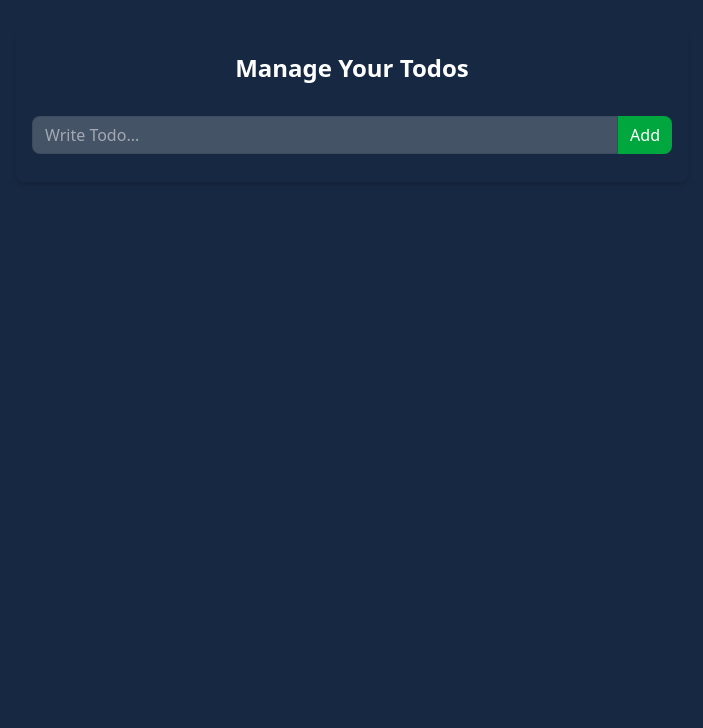
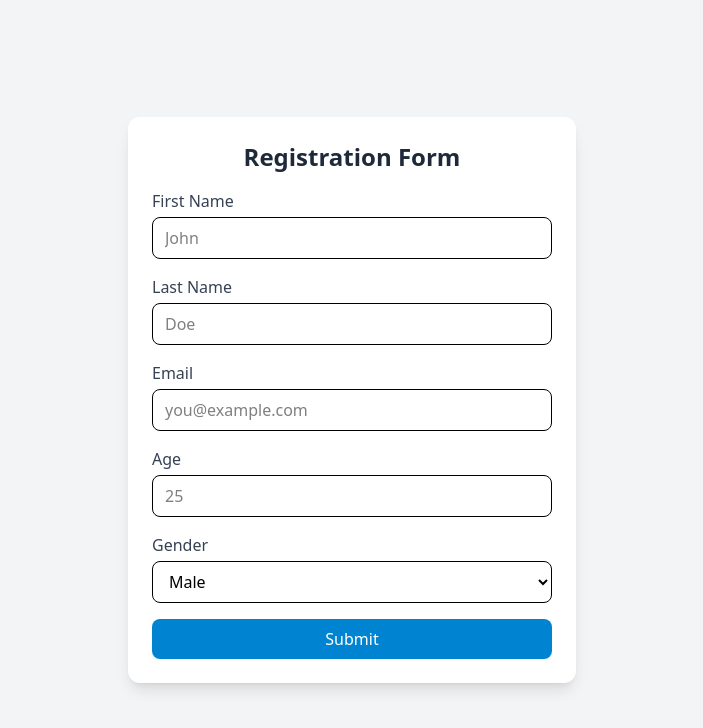
Before and after one commit to Aashir-Siddiqui/React, a React (Vite) app: page / in a window 1280 px wide. Shown: the top 728 px of the page, without its empty margins (288-991 px from the left). Built offline with nearby package versions, Linux system fonts and the light colour scheme.

Commit message:
React hook form practice

```diff
--- a/package.json
+++ b/package.json
@@ -14,6 +14,7 @@
     "motion": "^12.18.1",
     "react": "^19.1.0",
     "react-dom": "^19.1.0",
+    "react-hook-form": "^7.62.0",
     "react-icons": "^5.5.0",
     "sweetalert2": "^11.22.0",
     "tailwindcss": "^4.1.8"
--- a/src/App.jsx
+++ b/src/App.jsx
@@ -1,9 +1,10 @@
+import Form from "./hookForm/Form";
 import Todo from "./hooks/contextApi/todoContext/Todo";
 
 function App() {
   return (
     <>
-      <Todo />
+      <Form />
     </>
   );
 }
--- /dev/null
+++ b/src/hookForm/Form.jsx
@@ -0,0 +1,128 @@
+import React from "react";
+import { useForm } from "react-hook-form";
+
+function Form() {
+  const {
+    register,
+    handleSubmit,
+    formState: { isSubmitting, errors },
+  } = useForm();
+
+  const onSubmit = async (data) => {
+    await new Promise((resolve) => setTimeout(resolve, 2000));
+    console.log("Data", data);
+  };
+
+  return (
+    <div className="min-h-screen flex items-center justify-center bg-gray-100 p-4">
+      <form
+        onSubmit={handleSubmit(onSubmit)}
+        className="w-full max-w-md bg-white rounded-xl shadow-lg p-6 space-y-4"
+      >
+        <h2 className="text-2xl font-bold text-gray-800 mb-4 text-center">
+          Registration Form
+        </h2>
+
+        <div>
+          <label className="block text-gray-700 font-medium mb-1">
+            First Name
+          </label>
+          <input
+            {...register("firstname", {
+              required: "First name is required",
+              minLength: {
+                value: 3,
+                message: "First name must be at least 3 characters long",
+              },
+            })}
+            className="w-full px-3 py-2 border rounded-lg focus:outline-none focus:ring-2 focus:ring-sky-500"
+            placeholder="John"
+          />
+          {errors.firstname && (
+            <p className="text-red-500 text-sm mt-1">
+              {errors.firstname.message}
+            </p>
+          )}
+        </div>
+
+        <div>
+          <label className="block text-gray-700 font-medium mb-1">
+            Last Name
+          </label>
+          <input
+            {...register("lastname", {
+              required: "Last name is required",
+              minLength: {
+                value: 3,
+                message: "Last name must be at least 3 characters long",
+              },
+            })}
+            className="w-full px-3 py-2 border rounded-lg focus:outline-none focus:ring-2 focus:ring-sky-500"
+            placeholder="Doe"
+          />
+          {errors.lastname && (
+            <p className="text-red-500 text-sm mt-1">
+              {errors.lastname.message}
+            </p>
+          )}
+        </div>
+
+        <div>
+          <label className="block text-gray-700 font-medium mb-1">Email</label>
+          <input
+            {...register("email", {
+              required: "Email is required",
+              pattern: {
+                value: /^\S+@\S+$/i,
+                message: "Invalid email format",
+              },
+            })}
+            className="w-full px-3 py-2 border rounded-lg focus:outline-none focus:ring-2 focus:ring-sky-500"
+            placeholder="you@example.com"
+          />
+          {errors.email && (
+            <p className="text-red-500 text-sm mt-1">{errors.email.message}</p>
+          )}
+        </div>
+
+        <div>
+          <label className="block text-gray-700 font-medium mb-1">Age</label>
+          <input
+            type="number"
+            {...register("age", {
+              required: "Age is required",
+              min: { value: 18, message: "You must be at least 18 years old" },
+              max: { value: 99, message: "You must be under 100 years old" },
+            })}
+            className="w-full px-3 py-2 border rounded-lg focus:outline-none focus:ring-2 focus:ring-sky-500"
+            placeholder="25"
+          />
+          {errors.age && (
+            <p className="text-red-500 text-sm mt-1">{errors.age.message}</p>
+          )}
+        </div>
+
+        <div>
+          <label className="block text-gray-700 font-medium mb-1">Gender</label>
+          <select
+            {...register("gender")}
+            className="w-full px-3 py-2 border rounded-lg focus:outline-none focus:ring-2 focus:ring-sky-500"
+          >
+            <option value="male">Male</option>
+            <option value="female">Female</option>
+          </select>
+        </div>
+
+        <button
+          type="submit"
+          disabled={isSubmitting}
+          className="w-full bg-sky-600 text-white font-medium py-2 rounded-lg hover:bg-sky-700 transition duration-300 disabled:opacity-50"
+        >
+          {isSubmitting ? "Submitting..." : "Submit"}
+        </button>
+      </form>
+    </div>
+  );
+}
+
+export default Form;
```
Also changed, not shown: 1 other file (tests, documents, lock files or other folders).
